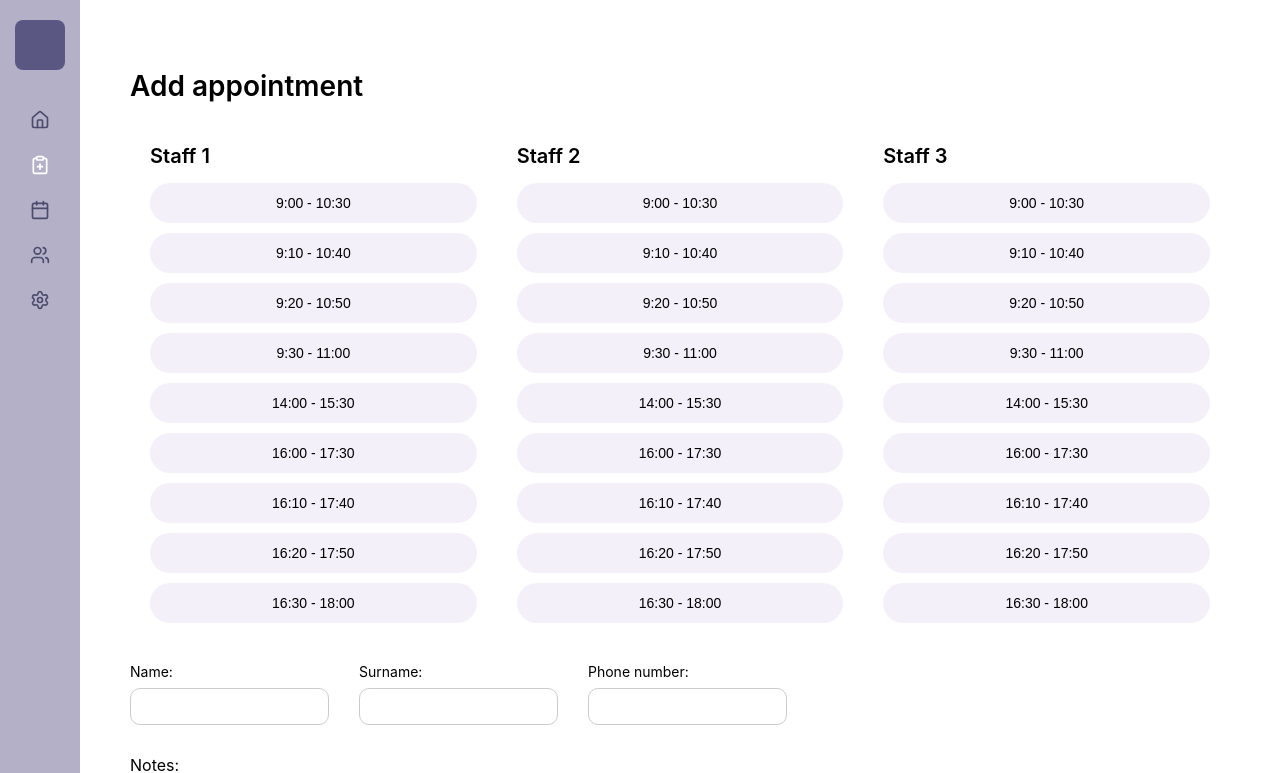
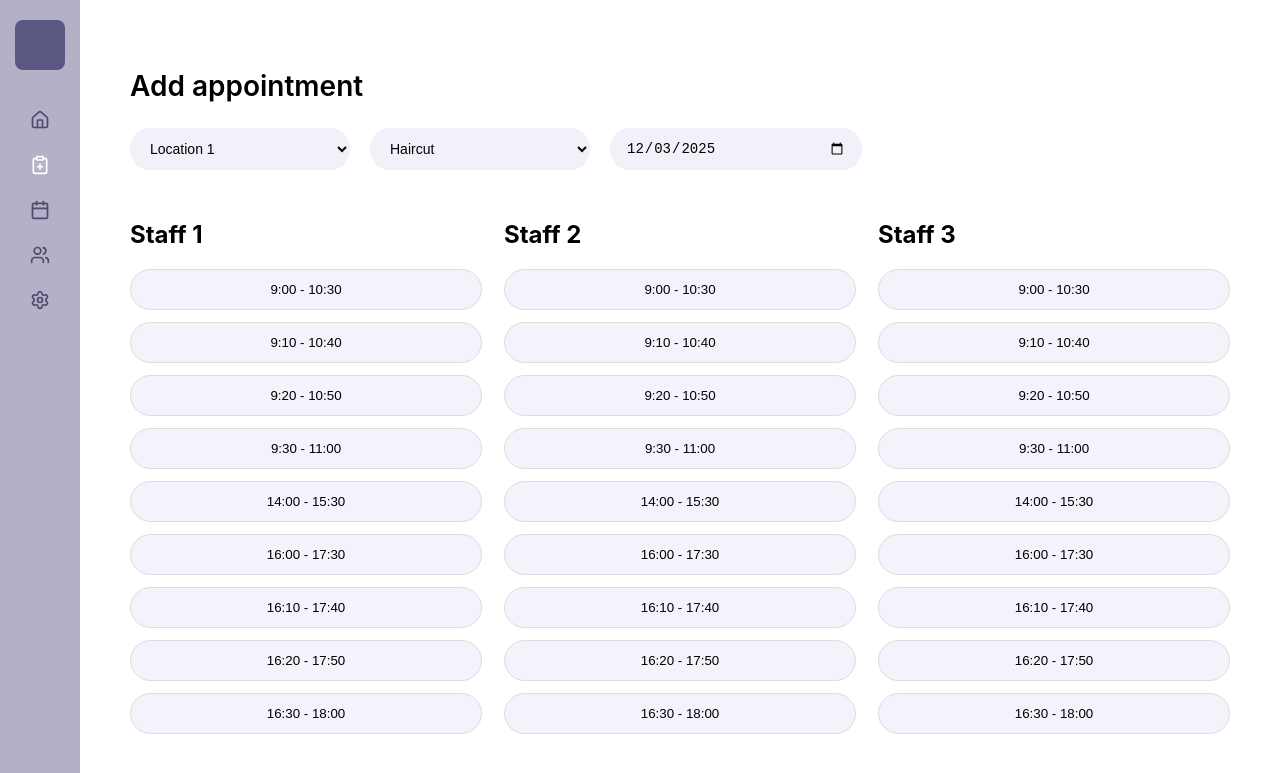
Before and after one commit to titaska/Bitukai-frontend, a React (Create React App) app: page /new-reservation in a window 1280 px wide. Shown: the top 773 px of the page. Built offline with nearby package versions, Linux system fonts and the light colour scheme.

Commit message:
Connect NewReservation to back

```diff
--- a/package.json
+++ b/package.json
@@ -15,6 +15,7 @@
     "@types/node": "^16.18.126",
     "@types/react": "^19.2.7",
     "@types/react-dom": "^19.2.3",
+    "axios": "^1.13.2",
     "lucide-react": "^0.555.0",
     "react": "^19.2.0",
     "react-dom": "^19.2.0",
--- /dev/null
+++ b/src/api/ReservationsApi.ts
@@ -0,0 +1,32 @@
+const API_BASE = "http://localhost:5089/api";
+
+export interface CreateReservationRequest {
+  registrationNumber: string;
+  serviceProductId: string;
+  employeeId: string;
+  startTime: string; // ISO string
+  durationMinutes: number;
+  clientName: string;
+  clientSurname: string;
+  clientPhone: string;
+  notes?: string;
+}
+
+export async function createReservation(
+  data: CreateReservationRequest
+) {
+  const response = await fetch(`${API_BASE}/reservations`, {
+    method: "POST",
+    headers: {
+      "Content-Type": "application/json",
+    },
+    body: JSON.stringify(data),
+  });
+
+  if (!response.ok) {
+    const error = await response.text();
+    throw new Error(error);
+  }
+
+  return response.json();
+}
--- a/src/pages/NewReservation.css
+++ b/src/pages/NewReservation.css
@@ -107,3 +107,19 @@
   color: white;
   cursor: pointer;
 }
+
+.top-controls {
+  display: flex;
+  gap: 20px;
+  margin: 20px 0 30px;
+}
+
+.top-controls select,
+.top-controls input {
+  padding: 12px 16px;
+  border-radius: 20px;
+  border: none;
+  background: #f3f0fa;
+  font-size: 14px;
+  min-width: 220px;
+}
--- a/src/pages/NewReservation.tsx
+++ b/src/pages/NewReservation.tsx
@@ -1,14 +1,21 @@
 import React, { useState } from "react";
 import "./NewReservation.css";
-import { staffData as initialStaffData } from "../mock/staff";
-import TimeSlotSelector from "../components/TimeSlotSelector";
+import { staffData } from "../mock/staff";
+import { createReservation } from "../api/ReservationsApi";
 
 export default function NewReservation() {
-  const [staffData, setStaffData] = useState(initialStaffData); // now editable!
+  // top controls
+  const [location, setLocation] = useState("Location 1");
+  const [selectedService, setSelectedService] = useState("HAIRCUT");
+  const [selectedDate, setSelectedDate] = useState(
+    new Date().toISOString().split("T")[0]
+  );
 
+  // slot selection
   const [selectedStaff, setSelectedStaff] = useState<number | null>(null);
   const [selectedSlot, setSelectedSlot] = useState<string | null>(null);
 
+  // client info
   const [clientName, setClientName] = useState("");
   const [clientSurname, setClientSurname] = useState("");
   const [clientPhone, setClientPhone] = useState("");
@@ -20,59 +27,105 @@ export default function NewReservation() {
     setSelectedSlot(slotTime);
   }
 
-  function handleSubmit() {
+  async function handleSubmit() {
     if (!selectedStaff || !selectedSlot) {
       alert("Please select a staff member and time slot");
       return;
     }
 
-    const updated = staffData.map((s) => {
-      if (s.id !== selectedStaff) return s;
+    try {
+      await createReservation({
+        registrationNumber: "123456789", // mock business for now
+        serviceProductId: selectedService,
+        employeeId: selectedStaff.toString(),
+        startTime: new Date(
+          `${selectedDate} ${selectedSlot.split(" - ")[0]}`
+        ).toISOString(),
+        durationMinutes: 30,
+        clientName,
+        clientSurname,
+        clientPhone,
+        notes,
+      });
 
-      return {
-        ...s,
-        slots: s.slots.map((slot) =>
-          slot.time === selectedSlot ? { ...slot, taken: true } : slot
-        ),
-      };
-    });
-
-    setStaffData(updated);
-
-    console.log("Appointment booked:", {
-      staff: selectedStaff,
-      time: selectedSlot,
-      name: clientName,
-      surname: clientSurname,
-      phone: clientPhone,
-      notes,
-    });
-
-    alert("Appointment added (mock)");
-
-    setSelectedStaff(null);
-    setSelectedSlot(null);
-    setClientName("");
-    setClientSurname("");
-    setClientPhone("");
-    setNotes("");
+      alert("Appointment added");
+    } catch (err: any) {
+      console.error(err);
+      alert("Failed to add appointment");
+    }
   }
 
   return (
     <div className="reservation-container">
       <h1 className="header">Add appointment</h1>
 
-      <TimeSlotSelector
-        staff={staffData}
-        selectedStaff={selectedStaff}
-        selectedSlot={selectedSlot}
-        onSelect={handleSlotSelect}
-      />
+      {/* TOP FILTERS */}
+      <div className="top-controls">
+        <select value={location} onChange={(e) => setLocation(e.target.value)}>
+          <option>Location 1</option>
+          <option>Location 2</option>
+          <option>Location 3</option>
+        </select>
 
+        <select
+          value={selectedService}
+          onChange={(e) => setSelectedService(e.target.value)}
+        >
+          <option value="HAIRCUT">Haircut</option>
+          <option value="MASSAGE">Massage</option>
+          <option value="BROWS">Brows</option>
+        </select>
+
+        <input
+          type="date"
+          value={selectedDate}
+          onChange={(e) => setSelectedDate(e.target.value)}
+        />
+      </div>
+
+      {/* STAFF + TIME SLOTS */}
+      <div className="staff-section">
+        {staffData.map((staff) => (
+          <div key={staff.id} className="staff-column">
+            <h2>{staff.name}</h2>
+
+            <div className="slot-list">
+              {staff.slots.map((slot) => {
+                const isSelected =
+                  selectedStaff === staff.id &&
+                  selectedSlot === slot.time;
+
+                return (
+                  <button
+                    key={slot.time}
+                    className={
+                      slot.taken
+                        ? "slot taken"
+                        : isSelected
+                        ? "slot selected"
+                        : "slot"
+                    }
+                    onClick={() =>
+                      handleSlotSelect(staff.id, slot.time, slot.taken)
+                    }
+                  >
+                    {slot.time}
+                  </button>
+                );
+              })}
+            </div>
+          </div>
+        ))}
+      </div>
+
+      {/* CLIENT INFO */}
       <div className="client-info">
         <label>
           Name:
-          <input value={clientName} onChange={(e) => setClientName(e.target.value)} />
+          <input
+            value={clientName}
+            onChange={(e) => setClientName(e.target.value)}
+          />
         </label>
 
         <label>
@@ -92,6 +145,7 @@ export default function NewReservation() {
         </label>
       </div>
 
+      {/* NOTES */}
       <div className="notes-section">
         <label>Notes:</label>
         <textarea
@@ -101,6 +155,7 @@ export default function NewReservation() {
         />
       </div>
 
+      {/* ACTIONS */}
       <div className="submit-container">
         <button className="cancel-btn">Cancel</button>
         <button className="submit-btn" onClick={handleSubmit}>
```
Also changed, not shown: src/mock/appointmentMeta.ts (added, +12 -0 lines), 1 other file (tests, documents, lock files or other folders).
